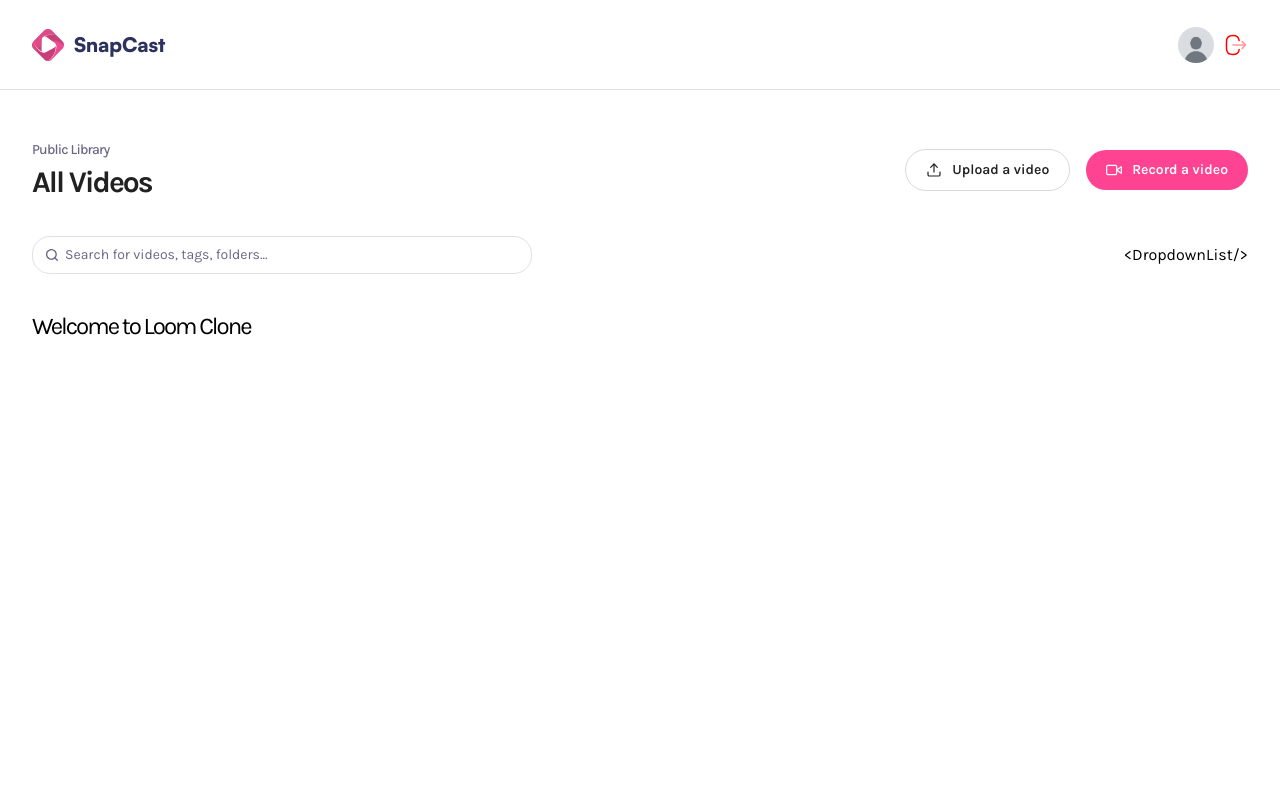
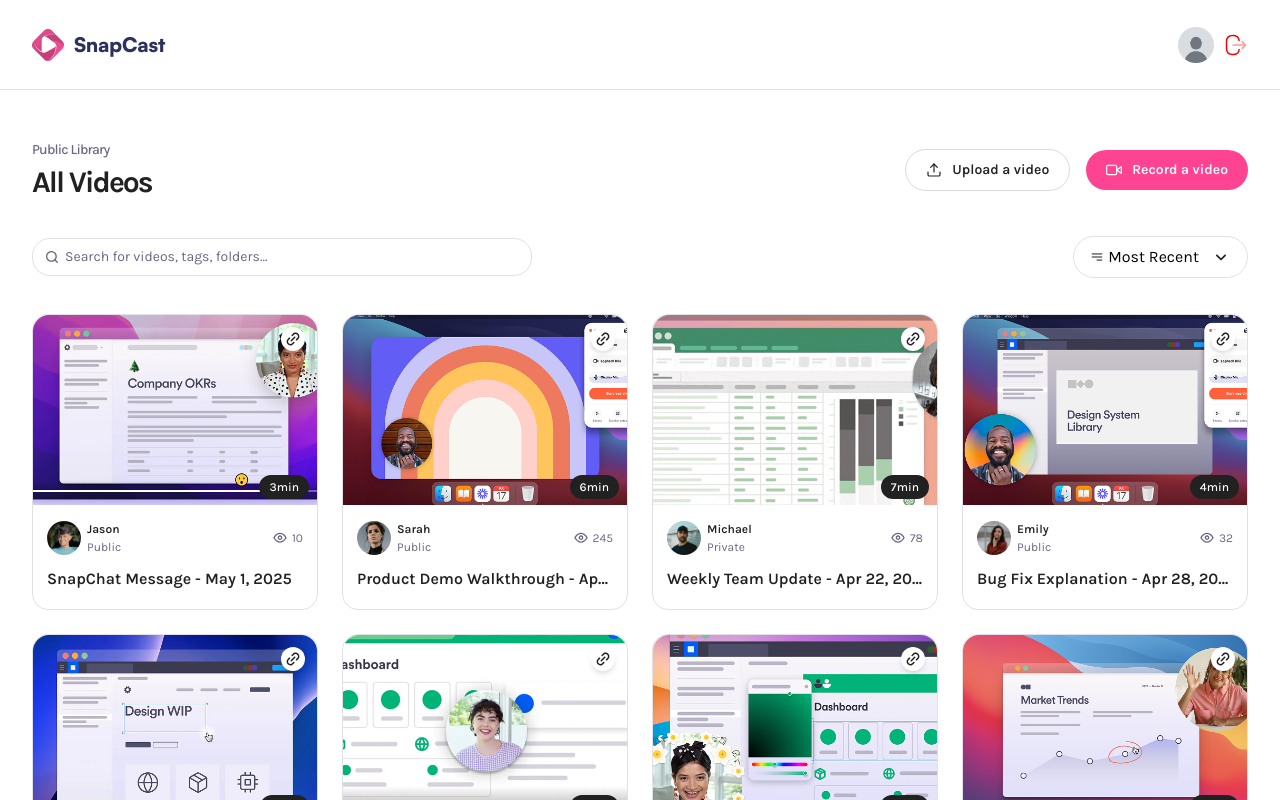
Before and after one commit to ThomasTesta99/ScreenRecording, a Next.js app: page / in a window 1280 px wide. Shown: the top 800 px of the page. Built offline with nearby package versions, Linux system fonts and the light colour scheme.

Commit message:
VideoCard

```diff
--- a/app/(root)/page.tsx
+++ b/app/(root)/page.tsx
@@ -1,11 +1,18 @@
 import Header from '@/components/Header'
+import VideoCard from '@/components/VideoCard'
+import { dummyCards } from '@/constants'
 import React from 'react'
 
 const Page = () => {
   return (
     <main className='wrapper page'>
       <Header title="All Videos" subHeader="Public Library"/>
-      <h1 className="text-2xl font-karla">Welcome to Loom Clone</h1>
+
+      <section className="video-grid">
+        {dummyCards.map((card) => (
+          <VideoCard key={card.id} {...card}/>
+        ))}
+      </section>
     </main>
   )
 }
--- /dev/null
+++ b/app/(root)/profile/[id]/page.tsx
@@ -0,0 +1,25 @@
+import Header from '@/components/Header';
+import VideoCard from '@/components/VideoCard';
+import { dummyCards } from '@/constants';
+import React from 'react'
+
+const page = async ({params}: ParamsWithSearch) => {
+    const {id} = await params;
+    return (
+        <div className="wrapper page">
+            <Header
+                subHeader='ttesta99@yahoo.com'
+                title = "Thomas Testa"
+                userImg='/assets/images/dummy.jpg'
+            />
+
+            <section className="video-grid">
+                {dummyCards.map((card) => (
+                    <VideoCard key={card.id} {...card}/>
+                ))}
+            </section>
+        </div>
+  )
+}
+
+export default page
--- /dev/null
+++ b/components/DropdownList.tsx
@@ -0,0 +1,41 @@
+'use client'
+import Image from 'next/image';
+import React, { useState } from 'react'
+
+const DropdownList = () => {
+    const [isOpen, setIsOpen] = useState(false);
+  return (
+    <div className='relative'>
+      <div className="cursor-pointer" onClick = {() => setIsOpen(!isOpen)}>
+        <div className="filter-trigger">
+            <figure>
+                <Image
+                    src="/assets/icons/hamburger.svg"
+                    alt='menu'
+                    width={14}
+                    height={14}
+                />
+                Most Recent
+            </figure>
+            <Image
+                    src="/assets/icons/arrow-down.svg"
+                    alt='arrow-down'
+                    width={20}
+                    height={20}
+                />
+        </div>
+      </div>
+      {isOpen && (
+        <ul className="dropdown">
+            {['Most recent', 'Most liked'].map((option) => (
+                <li key={option} className='list-item'>
+                    {option}
+                </li>
+            ))}
+        </ul>
+      )}
+    </div>
+  )
+}
+
+export default DropdownList
--- a/components/Header.tsx
+++ b/components/Header.tsx
@@ -2,6 +2,7 @@
 import Image from 'next/image'
 import Link from 'next/link'
 import React from 'react'
+import DropdownList from './DropdownList'
 
 const Header = ({subHeader, title, userImg}: SharedHeaderProps) => {
   return (
@@ -10,7 +11,7 @@
             <div className="details">
                 {userImg && (
                     <Image
-                        src={userImg || '/assets/images/dummy.jpg'}
+                        src={userImg}
                         alt='user'
                         width={66}
                         height={66}
@@ -55,7 +56,7 @@
                     height={16}
                 />
             </div>
-            {`<DropdownList/>`}
+            <DropdownList />
         </section>
     </header>
   )
--- a/components/Navbar.tsx
+++ b/components/Navbar.tsx
@@ -1,9 +1,13 @@
+'use client'
 import Image from 'next/image'
 import Link from 'next/link'
+import { useRouter } from 'next/navigation';
 import React from 'react'
 
+const user = {};
+
 const Navbar = () => {
-    const user = {};
+    const router = useRouter();
   return (
     <header className="navbar">
         <nav>
@@ -19,7 +23,7 @@
 
             {user && (
                     <figure>
-                        <button>
+                        <button onClick={() => router.push('/profile/123456')}>
                             <Image
                                 src="/assets/images/dummy.jpg"
                                 alt="User"
--- /dev/null
+++ b/components/VideoCard.tsx
@@ -0,0 +1,52 @@
+'use client'
+import Image from 'next/image';
+import Link from 'next/link'
+import React from 'react'
+
+const VideoCard = ({
+  id,
+  title,
+  thumbnail,
+  userImg,
+  username,
+  createdAt,
+  views,
+  visibility,
+  duration
+}: VideoCardProps) => {
+  return (
+    <Link href={`/video/${id}`} className='video-card'>
+      <Image src={thumbnail} alt={thumbnail} width={290} height={160} className = "thumbnail" />
+      <article>
+        <div>
+          <figure>
+            <Image src={userImg} alt="avatar" width={34} height={34} className='rounded-full aspect-square' />
+            <figcaption>
+              <h3>{username}</h3>
+              <p>{visibility}</p>
+            </figcaption>
+          </figure>
+          <aside>
+            <Image src="/assets/icons/eye.svg" alt="views" width={16} height={16} />
+            <span>{views}</span>
+          </aside>
+        </div>
+        <h2>{title} - {" "}{createdAt.toLocaleDateString('en-Us', {
+          year: 'numeric',
+          month: 'short',
+          day:'numeric'
+        })}</h2>
+      </article>
+      <button onClick={() => {}} className='copy-btn'>
+        <Image src="/assets/icons/link.svg" alt='copy' width={18} height={18}/>
+      </button>
+      {duration && (
+        <div className="duration">
+          {Math.ceil(duration/60)}min
+        </div>
+      )}
+    </Link>
+  )
+}
+
+export default VideoCard;
--- a/index.d.ts
+++ b/index.d.ts
@@ -111,7 +111,8 @@
   src: string | null;
 }
 
-type Visibility = "public" | "private";
+//type Visibility = "public" | "private";
+type Visibility = string;
 
 declare interface VideoDetails {
   videoId: string;
```
Also changed, not shown: package.json (+6 -5 lines), 1 other file (tests, documents, lock files or other folders).
